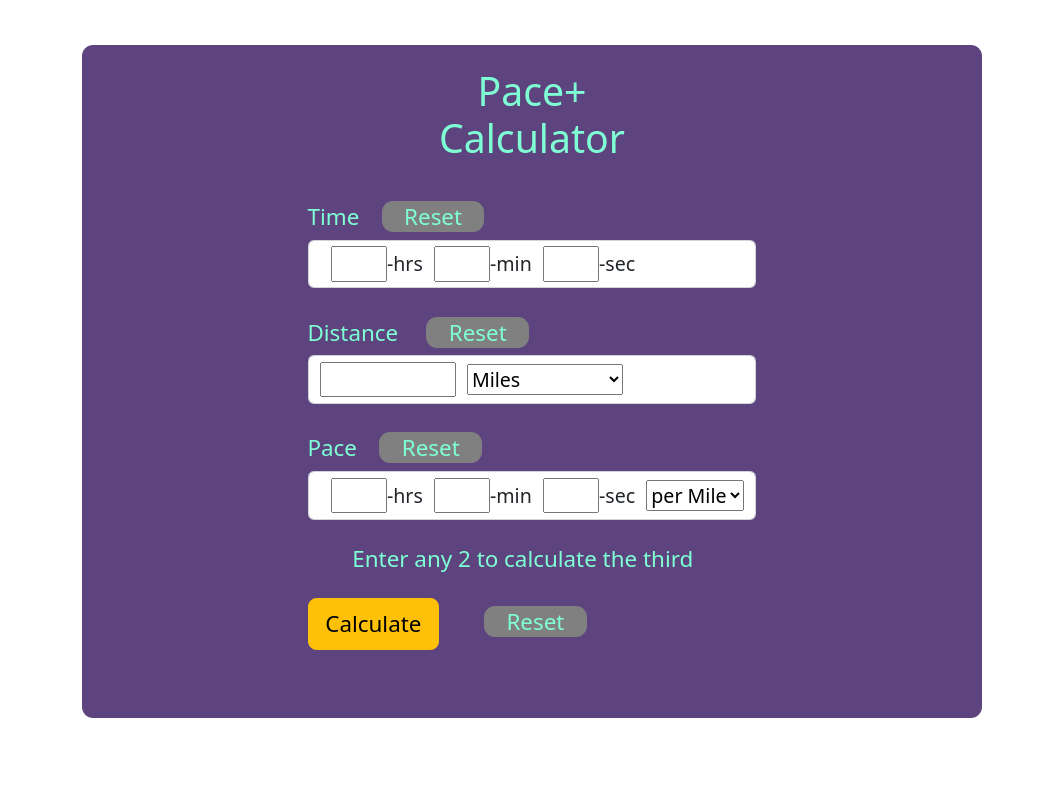
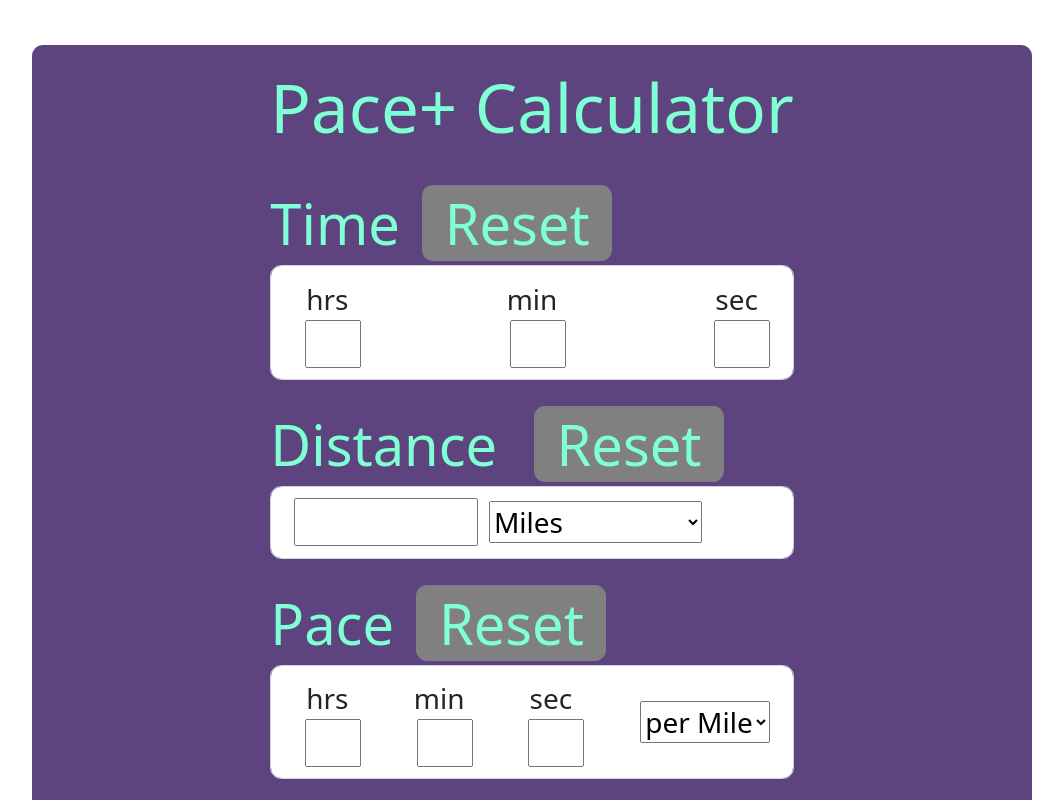
Before and after one commit to ccraddo/Pace-Calculator, an Angular app: page / in a window 1280 px wide. Shown: the top 800 px of the page, without its empty margins (108-1171 px from the left). Built offline with nearby package versions, Linux system fonts and the light colour scheme.

Commit message:
Ui refactor for larger font

```diff
--- a/src/app/pace.component.html
+++ b/src/app/pace.component.html
@@ -2,29 +2,53 @@
   <form class="form-horizontal">
     <div class="row-fluid ">
       <div class="span12 pace-calc-name">
-        <h3>Pace+</h3>
-        <h3>Calculator</h3>
+        <div class="display-5">Pace+ Calculator</div>
+        <!-- <h3>Calculator</h3> -->
         <!-- <p class="sub-text">
           Any two to calculate the third
         </p> -->
       </div>
     </div>
     <div class="control-group">
-      <label class="control-label">Time<span class="calculate-reset"><a id="time-reset"
+      <label class="display-6">Time<span class="calculate-reset"><a id="time-reset"
             (click)="timeReset()">Reset</a></span></label>
-      <div [ngClass]="calcType == 'Time' ? 'calcUse' : ''" class="form-control form-control-sm">
-        <label><input class="input-time-val" [(ngModel)]="timeHours" placeholder="" type="number" name="time-hours"
-            min="0" max="59" value="{{ timeHours }}" />-hrs</label>
-        <label><input class="input-time-val" [(ngModel)]="timeMinutes" type="number" name="time-minutes" min="0"
-            max="59" value="{{ timeMinutes }}" />-min</label>
-        <label><input class="input-time-val" [(ngModel)]="timeSeconds" type="number" name="time-seconds" min="0"
-            max="59" value="{{ timeSeconds }}" />-sec</label>
+      <div [ngClass]="calcType == 'Time' ? 'calcUse' : ''" class="form-control form-control-lg">
+        <span class="hms-box">
+          <div class="time-box">
+            <div>
+              <label>hrs</label>
+            </div>
+            <div>
+              <input id="tth" class="input-time-val" [(ngModel)]="timeHours" placeholder="" type="number"
+                name="time-hours" min="0" max="59" value="{{ timeHours }}" />
+            </div>
+          </div>
+          <div class="time-box">
+            <div>
+              <label>min</label>
+            </div>
+            <div>
+              <input id="ttm" class="input-time-val" [(ngModel)]="timeMinutes" type="number" name="time-minutes" min="0"
+                max="59" value="{{ timeMinutes }}" />
+            </div>
+
+          </div>
+          <div class="time-box">
+            <div>
+              <label>sec</label>
+            </div>
+            <div>
+              <input id="tts" class="input-time-val" [(ngModel)]="timeSeconds" type="number" name="time-seconds" min="0"
+                max="59" value="{{ timeSeconds }}" />
+            </div>
+          </div>
+        </span>
       </div>
     </div>
     <div class="control-group">
-      <label class="control-label">Distance
+      <label class="display-6">Distance
         <span class="calculate-reset"><a id="dist-reset" (click)="distReset()">Reset</a></span></label>
-      <div [ngClass]="calcType == 'Distance' ? 'calcUse' : ''" class="form-control form-control-sm">
+      <div [ngClass]="calcType == 'Distance' ? 'calcUse' : ''" class="form-control form-control-lg">
         <label><input [(ngModel)]="distance" type="number" name="distance" min="0" max="10000"
             value="{{ distance }}" /></label>
         <select name="distance-type" class="pace-selectbox" [(ngModel)]="distanceType"
@@ -36,20 +60,39 @@
       </div>
     </div>
     <div class="control-group">
-      <label class="control-label">Pace<span class="calculate-reset"><a id="pace-reset"
+      <label class="display-6">Pace<span class="calculate-reset"><a id="pace-reset"
             (click)="paceReset()">Reset</a></span></label>
-      <div [ngClass]="calcType == 'Pace' ? 'calcUse' : ''" class="form-control form-control-sm">
-        <label><input class="input-time-val" [(ngModel)]="paceHours" type="number" name="pace-hours" min="0" max="59"
-            value="{{ paceHours }}" />-hrs</label>
-        <label><input class="input-time-val" [(ngModel)]="paceMinutes" type="number" name="pace-minutes" min="0"
-            max="59" value="{{ paceMinutes }}" />-min</label>
-        <label><input class="input-time-val" [(ngModel)]="paceSeconds" type="number" name="pace-seconds" min="0"
-            max="59" value="{{ paceSeconds }}" />-sec</label>
-        <select [(ngModel)]="paceType" (change)="convertPace($event)" name="pace-type" class="pace-selectbox"
-          value="{{ paceType }}">
-          <option value="km">per Km</option>
-          <option value="miles" selected>per Mile</option>
-        </select>
+      <div [ngClass]="calcType == 'Pace' ? 'calcUse' : ''" class="form-control form-control-lg">
+        <span class="hms-box">
+          <div class="time-box">
+            <div>hrs</div>
+            <div>
+              <input class="input-time-val" [(ngModel)]="paceHours" type="number" name="pace-hours" min="0" max="59"
+                value="{{ paceHours }}" />
+            </div>
+          </div>
+          <div class="time-box">
+            <div>min</div>
+            <div>
+              <input class="input-time-val" [(ngModel)]="paceMinutes" type="number" name="pace-minutes" min="0" max="59"
+                value="{{ paceMinutes }}" />
+            </div>
+          </div>
+          <div class="time-box">
+            <div>sec</div>
+            <div>
+              <input class="input-time-val" [(ngModel)]="paceSeconds" type="number" name="pace-seconds" min="0" max="59"
+                value="{{ paceSeconds }}" />
+            </div>
+          </div>
+          <div class="time-box">
+            <select [(ngModel)]="paceType" (change)="convertPace($event)" name="pace-type" class="pace-selectbox"
+              value="{{ paceType }}">
+              <option value="km">per Km</option>
+              <option value="miles" selected>per Mile</option>
+            </select>
+          </div>
+        </span>
       </div>
     </div>
     <div [ngClass]="validForm ? 'message' : 'errors' ">
@@ -59,9 +102,9 @@
         }}
       </ul>
     </div>
-    <div class="row-fluid">
-      <div class="span12">
-        <button id="calc-pace" type="button" class="btn btn-warning" (click)="calculate()">
+    <div>
+      <div class="span12 display-6">
+        <button id="calc-pace" type="button" class="btn-lg btn-lg-warning" (click)="calculate()">
           Calculate
         </button>
         <span id="calc-reset" class="calculate-reset"><a (click)="reset()">Reset</a></span>
--- a/src/styles.css
+++ b/src/styles.css
@@ -46,7 +46,8 @@ margin-bottom: 0;
 }
 
 .errors {
-  margin-top: 1rem;
+  margin-top: .5rem;
+  margin-bottom: .5rem;
   color: var(--error-color);
   height: 2rem;
 }
@@ -82,6 +83,10 @@ margin-bottom: 0;
   border-radius: 0.5rem;
 }
 
+.display-6{
+  line-height: 1.5;
+}
+
 #calc-reset {
   margin-left: 2rem;
 }
@@ -93,8 +98,27 @@ margin-bottom: 0;
   text-align: center;
 }
 
-@media (min-width: 576px){
+ @media (min-width: 576px){
 .pace-container {
-    max-width: 900px;
+    max-width: 1000px;
 }
 }
+
+.time-box {
+  display: grid;
+  justify-items: center;
+}
+
+.hms-box{
+  display: flex;
+  justify-items: center;
+  align-items: center;
+  justify-content: space-between;
+
+}
+
+#calc-pace{
+  background-color:  goldenrod;
+  border-radius: 0.5rem;
+
+}
```
